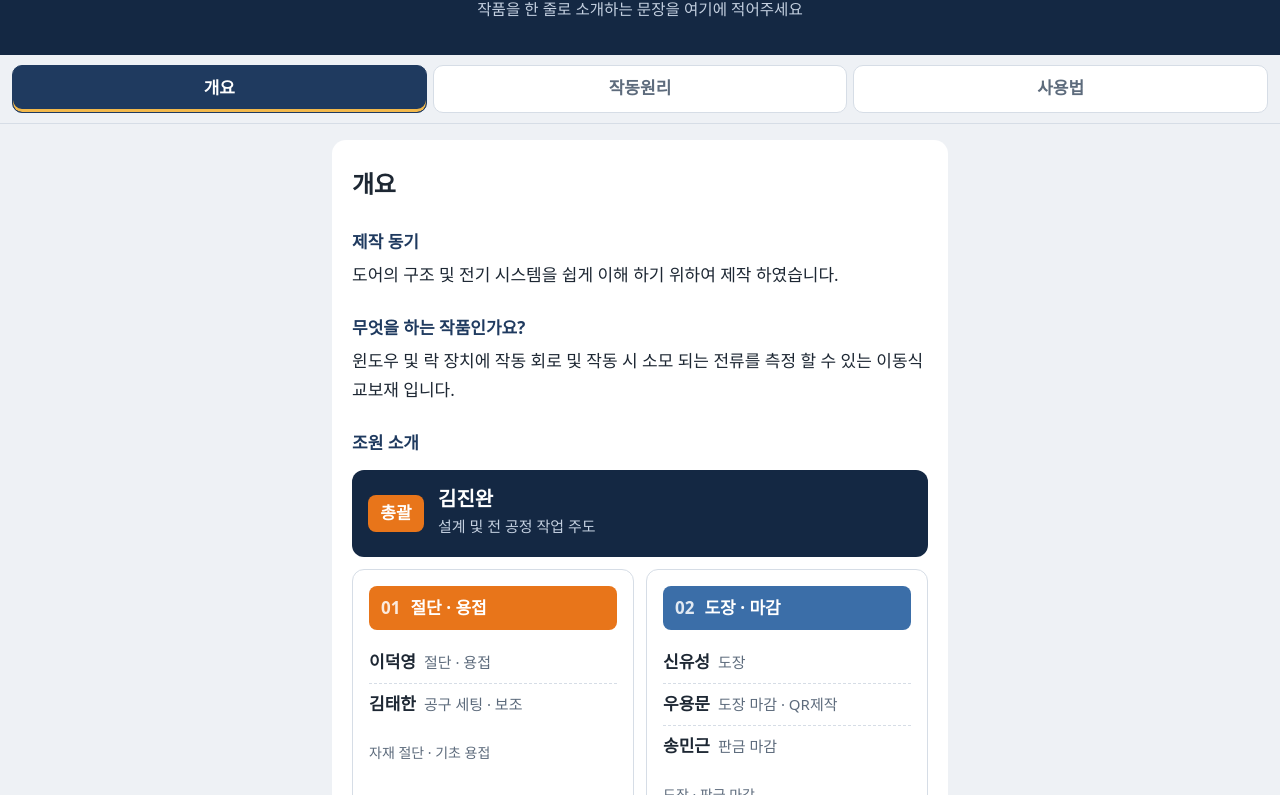
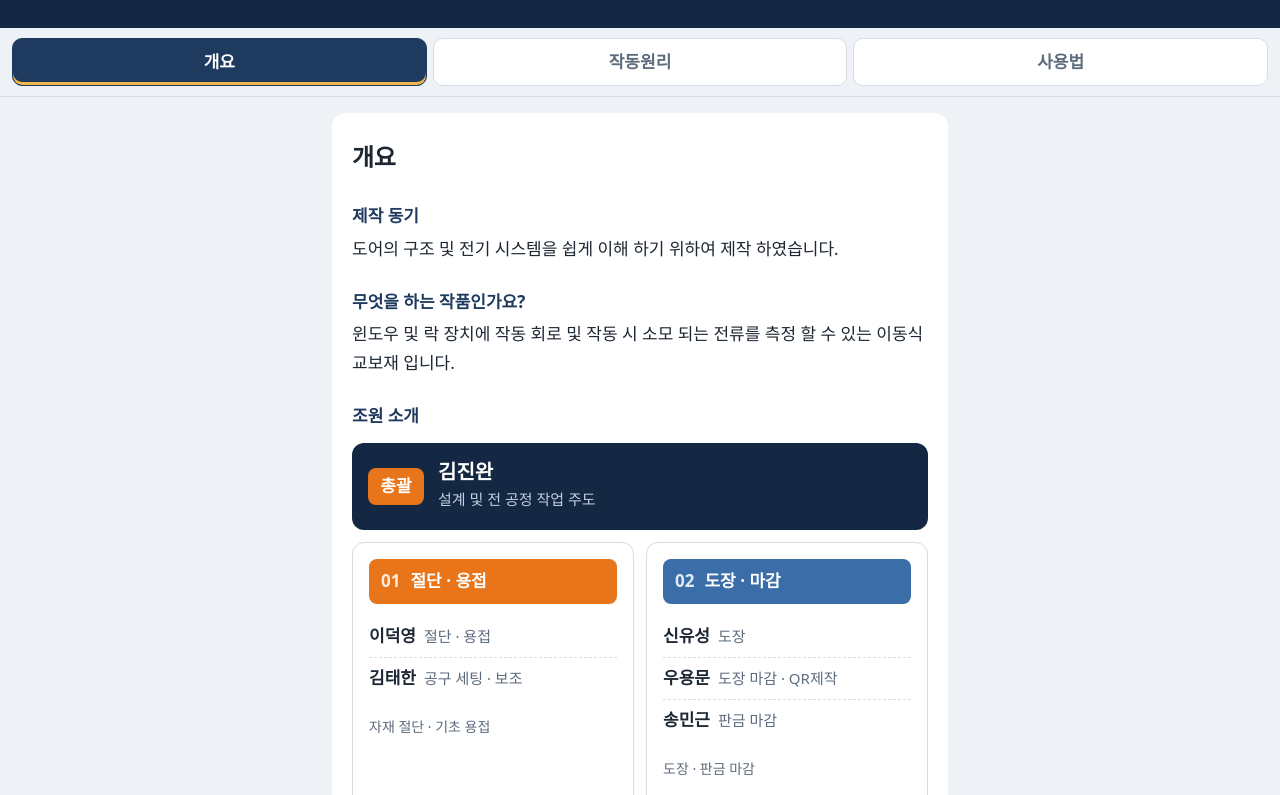
Before and after one commit to shw1717/door, a plain HTML site: page index.html in a window 1280 px wide. Shown: the part 222-1017 px from the top of the page. Drawn offline with Linux system fonts and the light colour scheme.

Commit message:
소개 문장 지움

```diff
--- a/index.html
+++ b/index.html
@@ -29,8 +29,6 @@
       <circle class="car-hub" cx="190" cy="82" r="6"/>
     </svg>
     <h1>도어를알려도어</h1>
-    <!-- TODO: 한 줄 소개로 교체 -->
-    <p class="tagline">작품을 한 줄로 소개하는 문장을 여기에 적어주세요</p>
   </header>
 
   <!-- 탭 메뉴 -->
```
